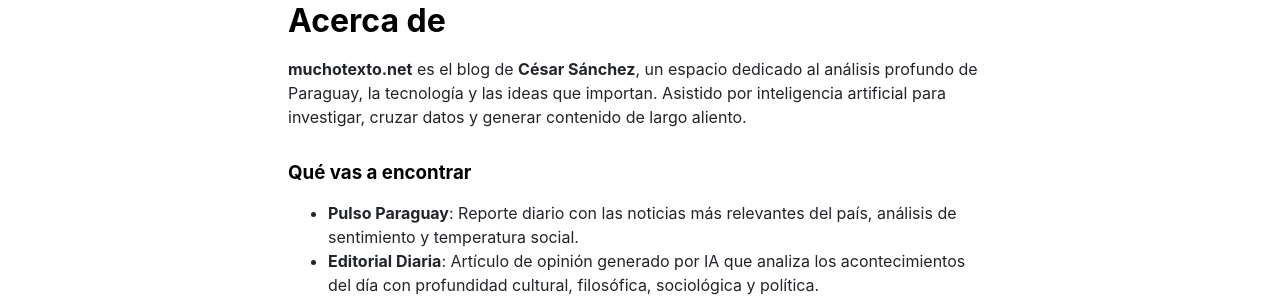
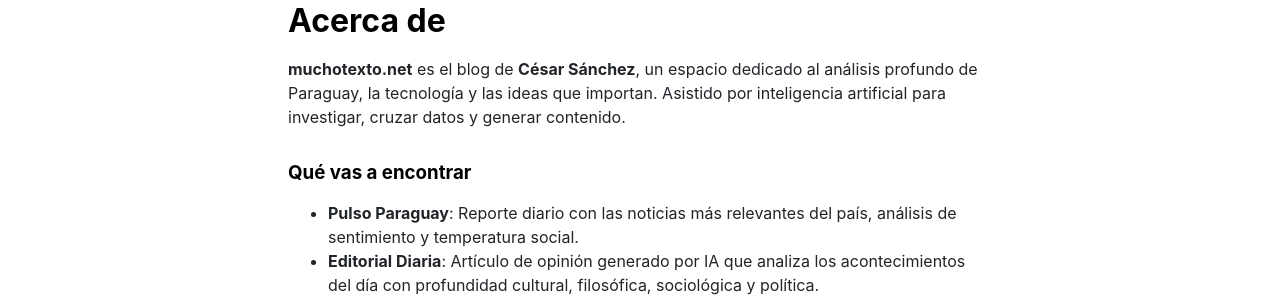
Before and after one commit to miravosqueinteresante/muchotexto.net, a Jekyll site: the page built from about.markdown, in a window 1280 px wide. Shown: the part 154-454 px from the top of the page. Built offline with Jekyll 4.4.1, drawn with Linux system fonts in a browser that asks for light colours.

Commit message:
fix: remove 'de largo aliento' from about

```diff
--- a/about.markdown
+++ b/about.markdown
@@ -4,7 +4,7 @@
 permalink: /about/
 ---
 
-**muchotexto.net** es el blog de **César Sánchez**, un espacio dedicado al análisis profundo de Paraguay, la tecnología y las ideas que importan. Asistido por inteligencia artificial para investigar, cruzar datos y generar contenido de largo aliento.
+**muchotexto.net** es el blog de **César Sánchez**, un espacio dedicado al análisis profundo de Paraguay, la tecnología y las ideas que importan. Asistido por inteligencia artificial para investigar, cruzar datos y generar contenido.
 
 ### Qué vas a encontrar
 
```
